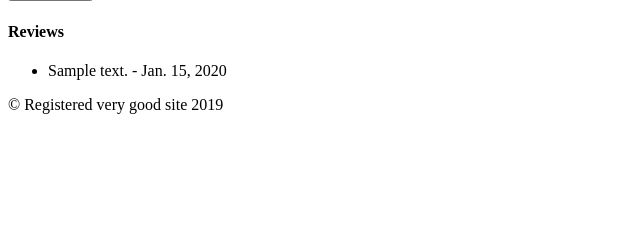
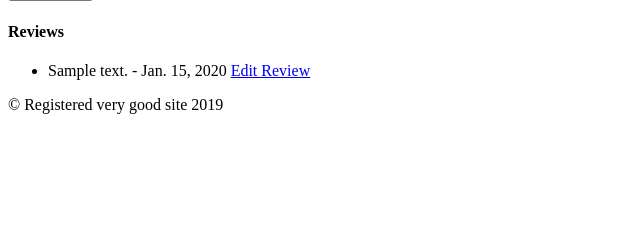
Before and after one commit to JasminFace/rainforest, a Django app: page /products/1 in a window 1280 px wide. Shown: the part 564-800 px from the top of the page, without its empty margins (0-640 px from the left). Run offline with Django 3.2, Linux system fonts and the light colour scheme; data comes from the database, SQL or seed files in the repository; tables that the repository leaves empty hold one stand-in row (values such as "Sample post").

Commit message:
added edit review functionality

```diff
--- a/rainforest/forms.py
+++ b/rainforest/forms.py
@@ -18,3 +18,9 @@ class ReviewForm(forms.ModelForm):
   class Meta:
     model = Review
     fields = {'comment'}
+
+  # def clean(self):
+  #   data = super().clean()
+  #   comment = data.get("comment")
+  #   if len(comment) < 10 or len(comment) > 500:
+  #     self.add_error("comment", "Review must be between 10 and 500 characters.")
--- a/rainforest/templates/product.html
+++ b/rainforest/templates/product.html
@@ -23,6 +23,7 @@
         {% for review in product.reviews.all %}
         <li>
             {{ review }} - {{ review.published_date }}
+            <a href="{% url 'edit_review' id=review.pk %}">Edit Review</a>
         </li>
         {% endfor %}
     </ul>
--- a/rainforest/urls.py
+++ b/rainforest/urls.py
@@ -27,4 +27,5 @@ urlpatterns = [
     path('products/<int:id>/edit_submit/', views.edit_submit, name='edit_submit'),
     path('products/<int:id>/delete/', views.delete_product, name='delete_product'),
     path('products/<int:id>/reviews/create', views.review_new, name='review_new'),
+    path('products/<int:id>/edit_review/', views.edit_review, name='edit_review')
 ]
--- a/rainforest/views.py
+++ b/rainforest/views.py
@@ -25,7 +25,6 @@ def product_details(request, id):
     'title': product.name,
     'product': product,
     'form': form,
-    'reviews': Review.objects.order_by('-published_date'),
   }
   response = render(request, 'product.html', context)
   return HttpResponse(response)
@@ -88,3 +87,14 @@ def review_new(request, id):
       review.product = product
       review.save()
       return redirect('product_details', id=product.id)
+
+def edit_review(request, id):
+  review = Review.objects.get(pk=id)
+  form = ReviewForm(instance=review)
+  context = {
+    'form': form,
+    'title': 'Review Edit',
+    'review': review
+  }
+  response = render(request, 'review_edit.html', context)
+  return HttpResponse(response)
```
Also changed, not shown: rainforest/templates/review_edit.html (added, +13 -0 lines).
